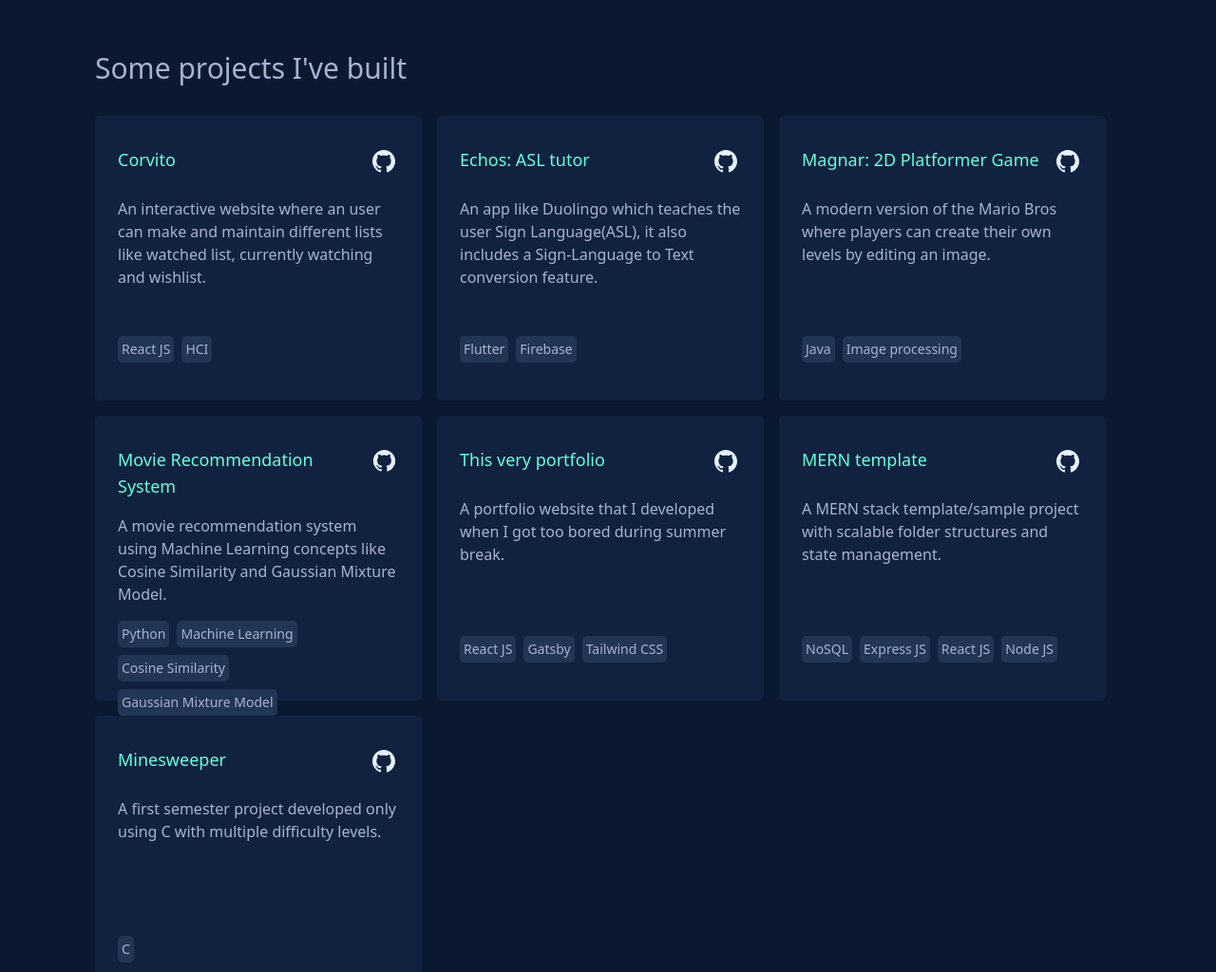
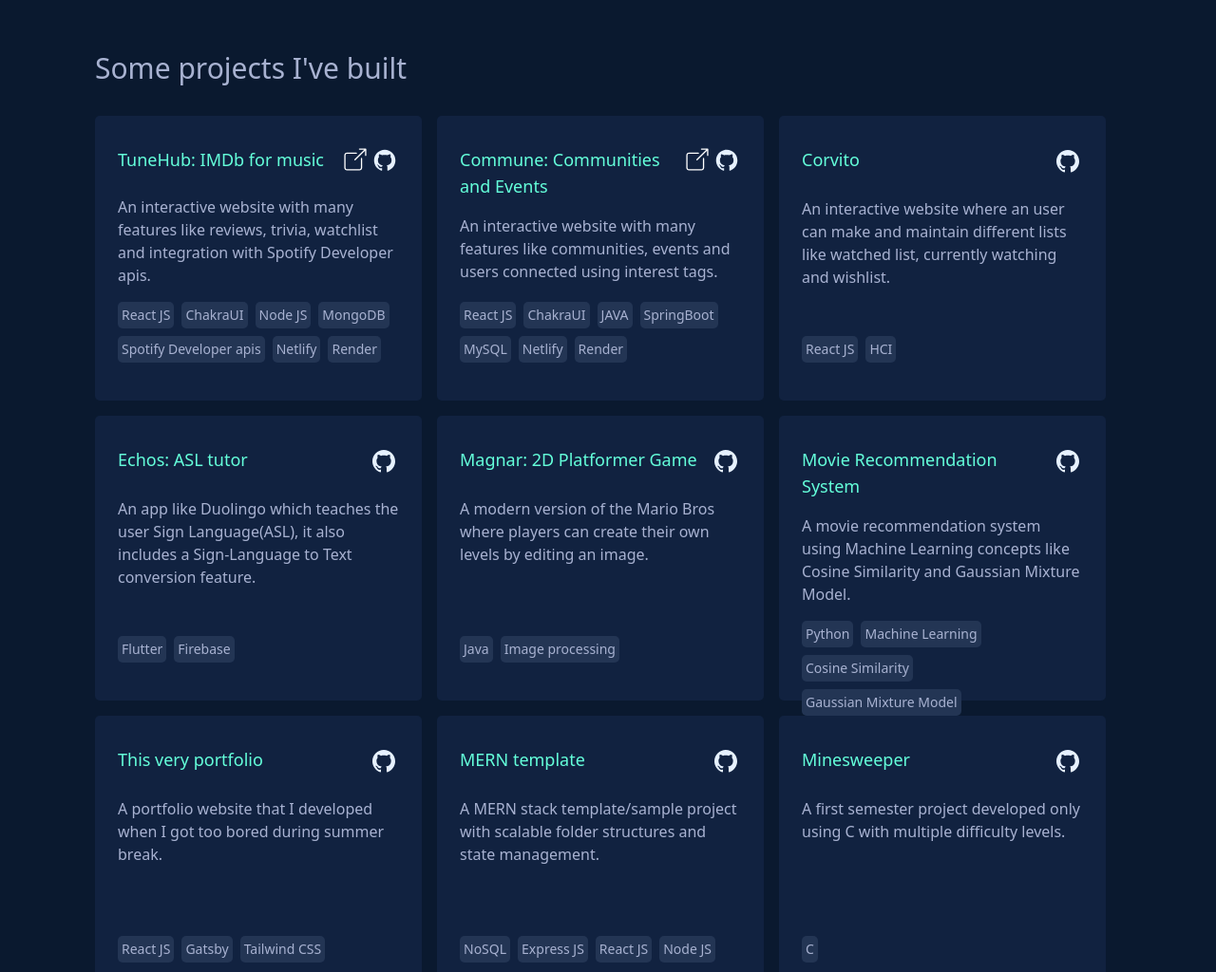
Before and after one commit to Harshpatel249/portfolio-website, a Gatsby site: page / in a window 1280 px wide. Shown: the part 3100-4124 px from the top of the page at 95% size. Built offline with nearby package versions, Linux system fonts and the light colour scheme; Gatsby itself is replaced by a stand-in of ours.

Commit message:
Added new projects and deployment links

```diff
--- a/src/assets/details.json
+++ b/src/assets/details.json
@@ -48,73 +48,103 @@
         "An interactive website where an user can make and maintain different lists like watched list, currently watching and wishlist."
     ],
     "projects": [
-        [
-            "Corvito",
-            "An interactive website where an user can make and maintain different lists like watched list, currently watching and wishlist.",
-            [
+        {
+            "name": "TuneHub: IMDb for music",
+            "description": "An interactive website with many features like reviews, trivia, watchlist and integration with Spotify Developer apis.",
+            "techstack": [
+                "React JS",
+                "ChakraUI",
+                "Node JS",
+                "MongoDB",
+                "Spotify Developer apis",
+                "Netlify",
+                "Render"
+            ],
+            "github": "https://github.com/Harshpatel249/web-project",
+            "deploymentlink": "https://tune-hub.netlify.app/"
+        },
+        {
+            "name": "Commune: Communities and Events",
+            "description": "An interactive website with many features like communities, events and users connected using interest tags.",
+            "techstack": [
+                "React JS",
+                "ChakraUI",
+                "JAVA",
+                "SpringBoot",
+                "MySQL",
+                "Netlify",
+                "Render"
+            ],
+            "github": "https://github.com/Harshpatel249/asdc-project",
+            "deploymentlink": "https://commune-dev-csci5308-group06.netlify.app/"
+        },
+        {
+            "name": "Corvito",
+            "description": "An interactive website where an user can make and maintain different lists like watched list, currently watching and wishlist.",
+            "techstack": [
                 "React JS",
                 "HCI"
             ],
-            "https://github.com/Harshpatel249/CorVito"
-        ],
-        [
-            "Echos: ASL tutor",
-            "An app like Duolingo which teaches the user Sign Language(ASL), it also includes a Sign-Language to Text conversion feature.",
-            [
+            "github": "https://github.com/Harshpatel249/CorVito"
+        },
+        {
+            "name": "Echos: ASL tutor",
+            "description": "An app like Duolingo which teaches the user Sign Language(ASL), it also includes a Sign-Language to Text conversion feature.",
+            "techstack": [
                 "Flutter",
                 "Firebase"
             ],
-            "https://github.com/Harshpatel249/Echos"
-        ],
-        [
-            "Magnar: 2D Platformer Game",
-            "A modern version of the Mario Bros where players can create their own levels by editing an image.",
-            [
+            "github": "https://github.com/Harshpatel249/Echos"
+        },
+        {
+            "name": "Magnar: 2D Platformer Game",
+            "description": "A modern version of the Mario Bros where players can create their own levels by editing an image.",
+            "techstack": [
                 "Java",
                 "Image processing"
             ],
-            "https://github.com/Harshpatel249/magnar2d"
-        ],
-        [
-            "Movie Recommendation System",
-            "A movie recommendation system using Machine Learning concepts like Cosine Similarity and Gaussian Mixture Model.",
-            [
+            "github": "https://github.com/Harshpatel249/magnar2d"
+        },
+        {
+            "name": "Movie Recommendation System",
+            "description": "A movie recommendation system using Machine Learning concepts like Cosine Similarity and Gaussian Mixture Model.",
+            "techstack": [
                 "Python",
                 "Machine Learning",
                 "Cosine Similarity",
                 "Gaussian Mixture Model"
             ],
-            "https://github.com/Harshpatel249/CSE523-Machine-Learning-Outliers"
-        ],
-        [
-            "This very portfolio",
-            "A portfolio website that I developed when I got too bored during summer break.",
-            [
+            "github": "https://github.com/Harshpatel249/CSE523-Machine-Learning-Outliers"
+        },
+        {
+            "name": "This very portfolio",
+            "description": "A portfolio website that I developed when I got too bored during summer break.",
+            "techstack":  [
                 "React JS",
                 "Gatsby",
                 "Tailwind CSS"
             ],
-            "https://github.com/Harshpatel249/portfolio-website"
-        ],
-        [
-            "MERN template",
-            "A MERN stack template/sample project with scalable folder structures and state management.",
-            [
+            "github": "https://github.com/Harshpatel249/portfolio-website"
+        },
+        {
+            "name":  "MERN template",
+            "description": "A MERN stack template/sample project with scalable folder structures and state management.",
+            "techstack":  [
                 "NoSQL",
                 "Express JS",
                 "React JS",
                 "Node JS"
             ],
-            "https://github.com/Harshpatel249/MERNtemplate"
-        ],
-        [
-            "Minesweeper",
-            "A first semester project developed only using C with multiple difficulty levels.",
-            [
+            "github": "https://github.com/Harshpatel249/MERNtemplate"
+        },
+        {
+            "name":  "Minesweeper",
+            "description": "A first semester project developed only using C with multiple difficulty levels.",
+            "techstack":  [
                 "C"
             ],
-            "https://github.com/Harshpatel249/Minesweeper"
-        ]
+            "github": "https://github.com/Harshpatel249/Minesweeper"
+        }
     ],
     "jobpref": "I am currently looking for part-time tech job opportunities. My inbox is always open for any exciting ideas or projects."
 }
--- a/src/components/projects.css
+++ b/src/components/projects.css
@@ -30,6 +30,14 @@
     margin-bottom: 16px;
 }
 
+.project-title{
+    width: 250px;
+}
+
+.project-title-m{
+    width: 69%;
+}
+
 .tech {
     border-radius: 5px;
     background-color: #233554;
--- a/src/components/projects.js
+++ b/src/components/projects.js
@@ -4,6 +4,7 @@
 
 import Details from '../assets/details.json';
 import githubIcon from '../assets/icon_github_white.svg';
+import openInNew from '../assets/icon_new.svg';
 
 const Projects = () => {
     const isMobile = useMediaQuery({ query: '(max-width: 1080px)' });
@@ -18,20 +19,30 @@
                                 <div className="project-box-m flex flex-col justify-between">
                                     <div>
                                         <div className="flex flex-row justify-between mt-8 ml-6 mr-6">
-                                                <h2 className="font['Poppins'] text-custom-green-500 text-lg font-medium">{project[0]}</h2>
-                                                <a href={project[3]} target="_blank" rel="noreferrer">
+                                            <h2 className="font['Poppins'] text-custom-green-500 text-lg font-medium project-title-m">{project.name}</h2>
+                                            <div className="flex flex-row">
+                                                {
+                                                    project.deploymentlink ?
+                                                        <a href={project.deploymentlink} target="_blank" rel="noreferrer">
+                                                            <button>
+                                                                <img alt="Depoloyment" className="w-7 hover:animate-bounce mr-1" src={openInNew}></img>
+                                                            </button>
+                                                        </a> : null
+                                                }
+                                                <a href={project.github} target="_blank" rel="noreferrer">
                                                     <button>
                                                         <img alt="Github" className="w-8 hover:animate-bounce" src={githubIcon}></img>
                                                     </button>
                                                 </a>
                                             </div>
+                                        </div>
                                         <p className="font['Poppins'] text-custom-slate-600 text-base font-normal mt-4 ml-6 mr-6">
-                                                {project[1]}
+                                            {project.description}
                                         </p>
                                     </div>
                                     <div className="flex flex-wrap mt-4 ml-6 mr-6 mb-8">
                                         {
-                                                project[2].map((tech, ind) => {
+                                            project.techstack.map((tech, ind) => {
                                                 return (
                                                     <div className="font['Poppins'] text-custom-slate-600 text-sm font-normal tech mr-2 mb-2">
                                                         {tech}
@@ -57,20 +68,30 @@
                                     <div className="project-box flex flex-col justify-between">
                                         <div>
                                             <div className="flex flex-row justify-between mt-8 ml-6 mr-6">
-                                                <h2 className="font['Poppins'] text-custom-green-500 text-lg font-medium">{project[0]}</h2>
-                                                <a href={project[3]} target="_blank" rel="noreferrer">
+                                                <h2 className="font['Poppins'] text-custom-green-500 text-lg font-medium project-title">{project.name}</h2>
+                                                <div className="flex flex-row">
+                                                    {
+                                                        project.deploymentlink ?
+                                                            <a href={project.deploymentlink} target="_blank" rel="noreferrer">
+                                                                <button>
+                                                                    <img alt="Deployment" className="w-7 hover:animate-bounce mr-1" src={openInNew}></img>
+                                                                </button>
+                                                            </a> : null
+                                                    }
+                                                    <a href={project.github} target="_blank" rel="noreferrer">
                                                         <button>
                                                             <img alt="Github" className="w-8 hover:animate-bounce" src={githubIcon}></img>
                                                         </button>
                                                     </a>
                                                 </div>
+                                            </div>
                                             <p className="font['Poppins'] text-custom-slate-600 text-base font-normal mt-4 ml-6 mr-6">
-                                                {project[1]}
+                                                {project.description}
                                             </p>
                                         </div>
                                         <div className="flex flex-wrap mt-4 ml-6 mr-6 mb-8">
                                             {
-                                                project[2].map((tech, ind) => {
+                                                project.techstack.map((tech, ind) => {
                                                     return (
                                                         <div className="font['Poppins'] text-custom-slate-600 text-sm font-normal tech mr-2 mb-2">
                                                             {tech}
```
Also changed, not shown: src/assets/icon_new.svg (added). Lines whose indentation alone changed are shown as unchanged.
